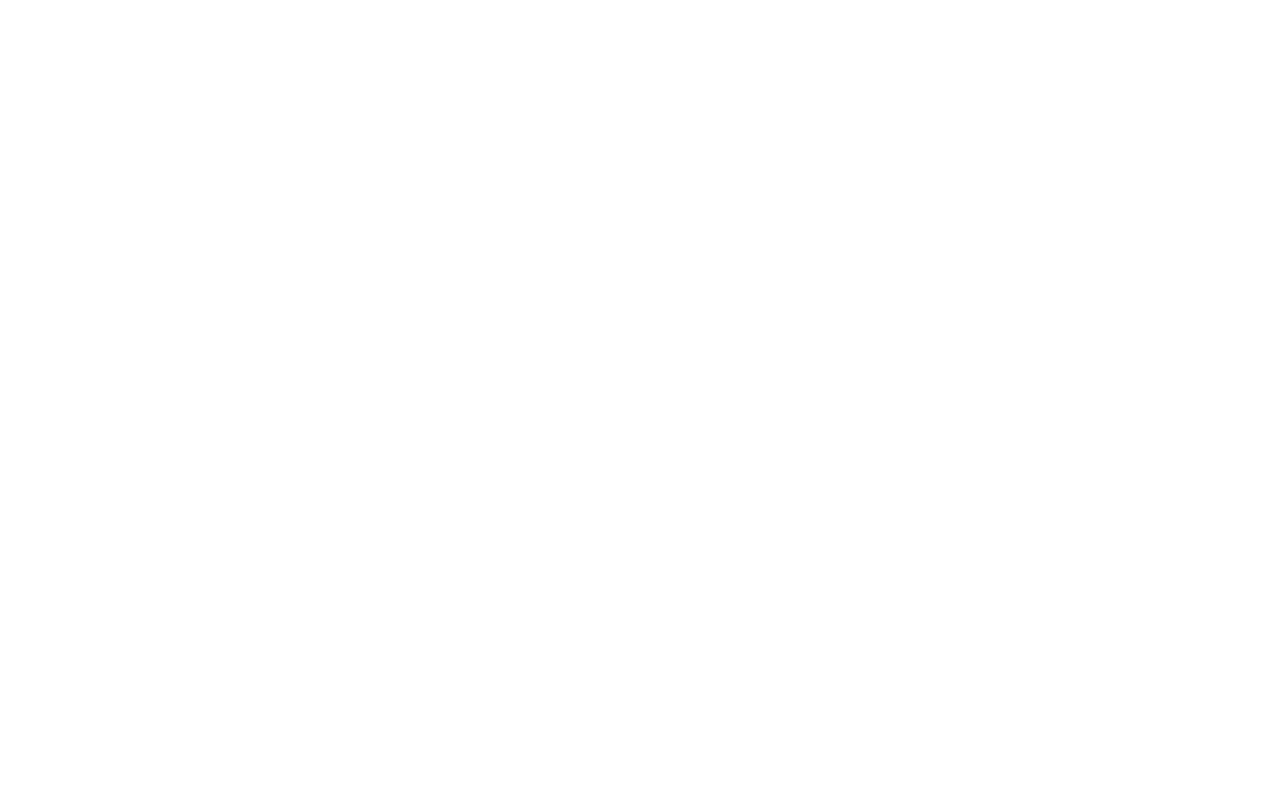
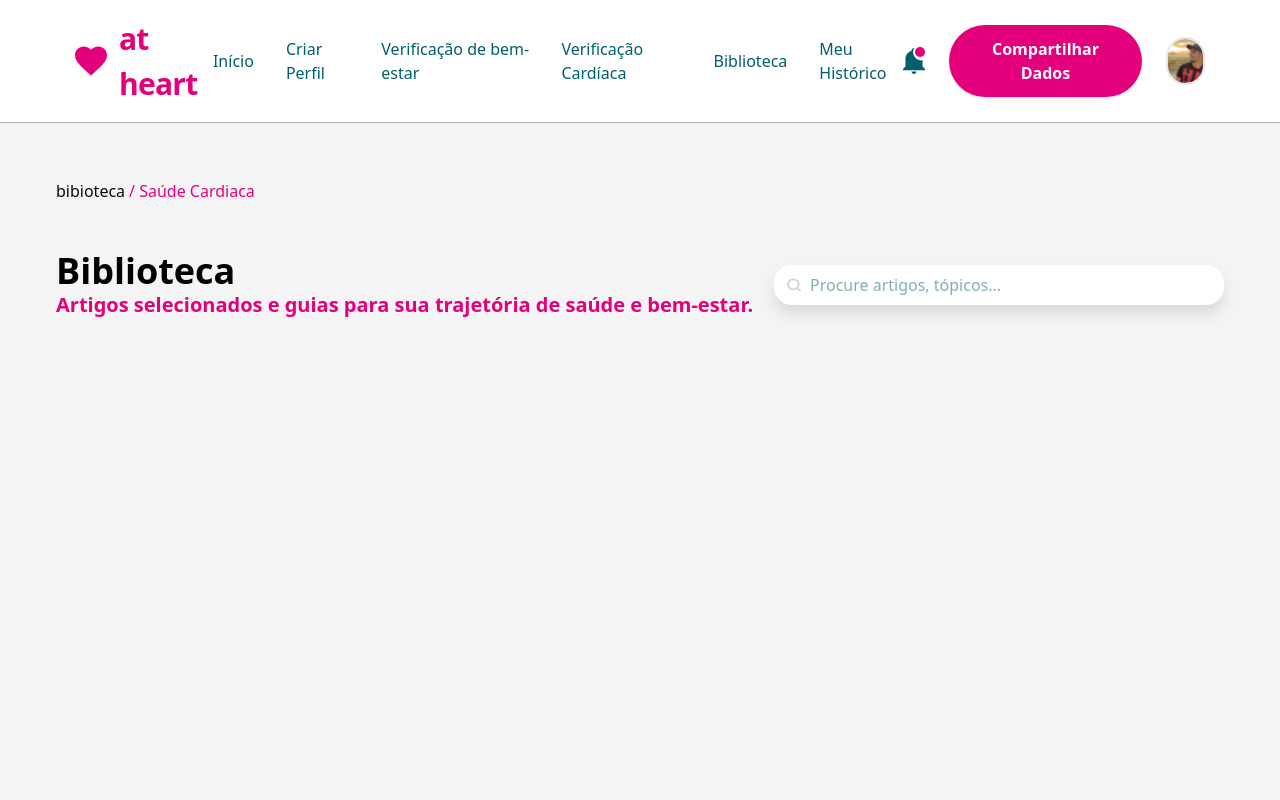
Before and after one commit to juniormieg/projeto-tec-web, a React (Vite) app: page /wellnessLibrary in a window 1280 px wide. Before the commit this address had no page. Shown: the top 800 px of the page. Built offline with nearby package versions, Linux system fonts and the light colour scheme.

Commit message:
feat: inicio da biblioteca

```diff
--- a/src/App.tsx
+++ b/src/App.tsx
@@ -3,6 +3,7 @@
 import WellnessCheck from './pages/wellnessCheck'
 import Register from './pages/register'
 import EventProfile from './pages/eventProfile'
+import WellnessLibrary from './pages/wellnessLibrary'
 
 function App() {
   return (
@@ -11,6 +12,7 @@
       <Route path="/wellnessCheck" element={<WellnessCheck />} />
       <Route path="/register" element={<Register />} />
       <Route path="/eventProfile" element={<EventProfile />} />
+      <Route path="/wellnessLibrary" element={<WellnessLibrary />} />
     </Routes>
   )
 }
--- a/src/components/header.tsx
+++ b/src/components/header.tsx
@@ -21,7 +21,7 @@
           <a href="/eventProfile" className="hover:text-[#E4007C] transition-colors">Criar Perfil</a>
           <a href="/wellnessCheck" className="hover:text-[#E4007C] transition-colors">Verificação de bem-estar</a>
           <a href="#" className="hover:text-[#E4007C] transition-colors">Verificação Cardíaca</a>
-          <a href="#" className="hover:text-[#E4007C] transition-colors">Biblioteca</a>
+          <a href="/wellnessLibrary" className="hover:text-[#E4007C] transition-colors">Biblioteca</a>
           <a href="#" className="hover:text-[#E4007C] transition-colors">Meu Histórico</a>
         </nav>
 
--- a/src/index.css
+++ b/src/index.css
@@ -42,6 +42,12 @@
   --color-sidebar-accent-foreground: var(--sidebar-accent-foreground);
   --color-sidebar-border: var(--sidebar-border);
   --color-sidebar-ring: var(--sidebar-ring);
+}
+
+@theme {
+  --color-primary-pink: #E4007C;
+  --color-primary-blue: #005F6B;
+  --color-primary-gray: #F4F4F4;
 }
 
 :root {
--- a/src/pages/wellnessLibrary.tsx
+++ b/src/pages/wellnessLibrary.tsx
@@ -1,6 +1,51 @@
+import Footer from "@/components/footer";
+import Header from "@/components/header";
+import Search from "@/assets/Search.svg";
 
 export default function WellnessLibrary() {
-  return (
-    <div>Wellness Library</div>
-  )
+	return (
+		<div>
+			<Header />
+			<div className="w-full h-screen flex flex-col bg-primary-gray">
+				<div className="flex flex-col gap-12 m-14">
+					<span className="flex gap-1">
+						bibioteca<h2 className="text-primary-pink">/ Saúde Cardiaca</h2>
+					</span>
+					<div className="flex justify-between items-center">
+						<div>
+							<h1 className="font-extrabold text-4xl text-black">Biblioteca</h1>
+							<h2 className="font-semibold text-xl text-primary-pink">
+								Artigos selecionados e guias para sua trajetória de saúde e
+								bem-estar.
+							</h2>
+						</div>
+						<div className="relative">
+							<input
+								type="text"
+								placeholder="Procure artigos, tópicos..."
+								className="
+                  text-primary-blue
+                  bg-white
+                  w-[450px]
+                  h-[40px]
+                  rounded-2xl
+                  pl-9
+                  pr-3
+                  drop-shadow-xl
+                  focus:outline-none
+                "
+							/>
+
+							<img
+								src={Search}
+								className="absolute left-3 top-1/2 -translate-y-1/2 w-4 h-4 opacity-60"
+							/>
+						</div>
+					</div>
+
+				</div>
+			</div>
+			<Footer />
+		</div>
+	);
 }
```
Also changed, not shown: src/assets/Search.svg (added).
